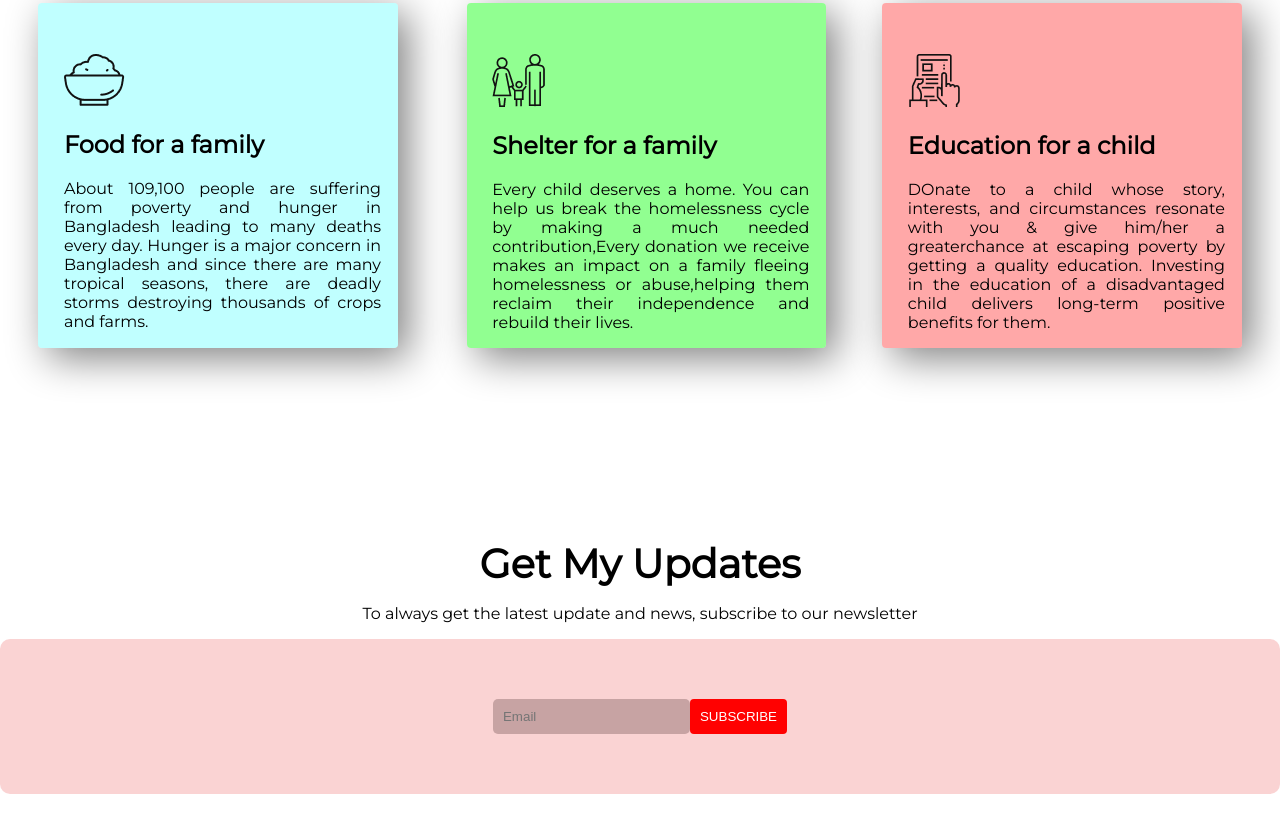
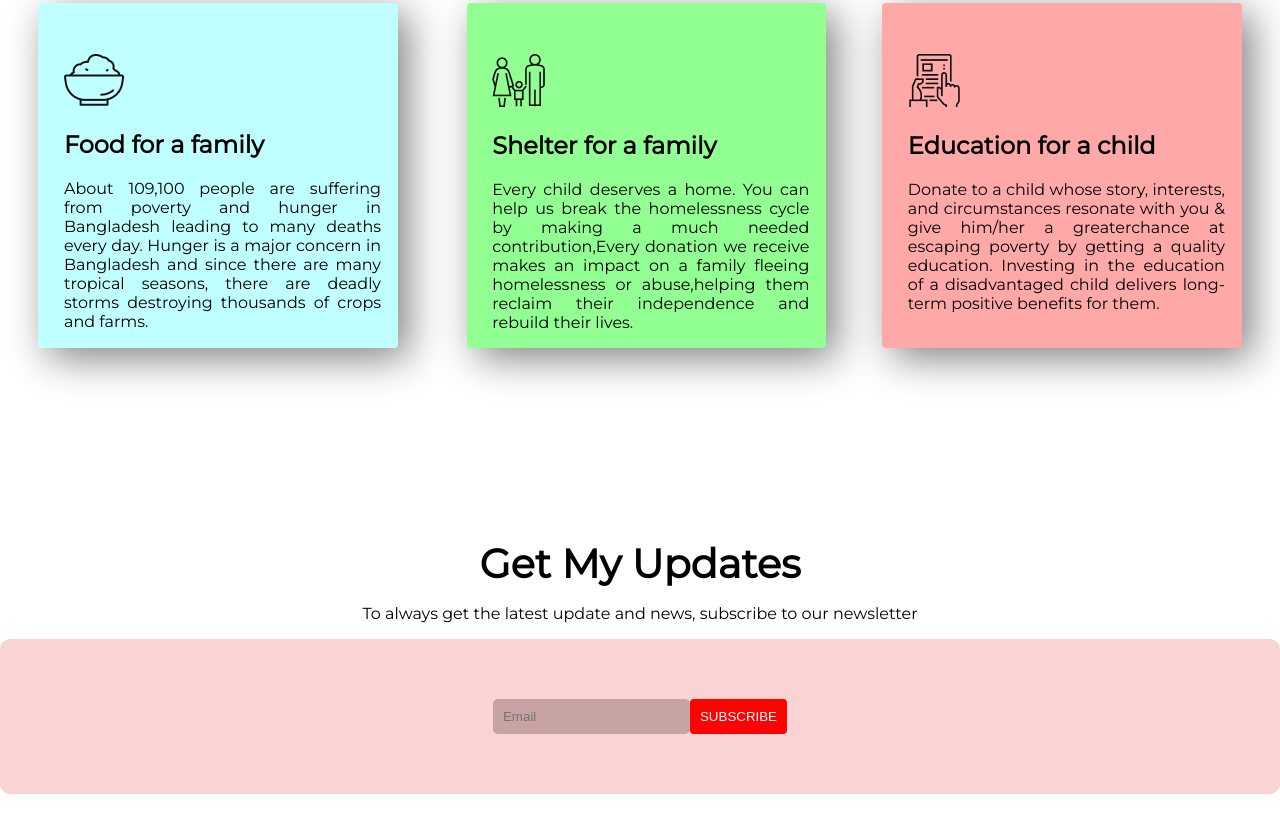
Before and after one commit to AriqRahman1/Fast-Donation, a plain HTML site: page index.html in a window 1280 px wide. Shown: the part 1163-1995 px from the top of the page. Drawn offline with Linux system fonts and the light colour scheme.

Commit message:
done for today

```diff
--- a/index.html
+++ b/index.html
@@ -78,7 +78,7 @@
         <div class="education">
             <img src="icons/Frame-1.png" alt="">
             <h2>Education for a child</h2>
-            <p>DOnate to a child whose story, interests, and circumstances resonate with you & give him/her a
+            <p>Donate to a child whose story, interests, and circumstances resonate with you & give him/her a
                 greaterchance at escaping poverty by getting a quality education.
                 Investing in the education of a
                 disadvantaged
```
